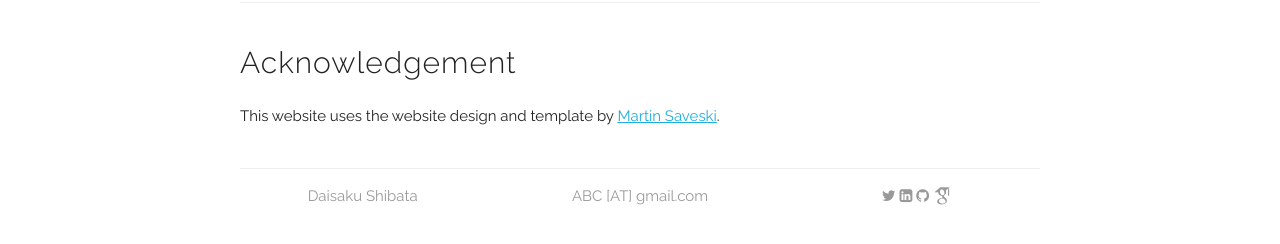
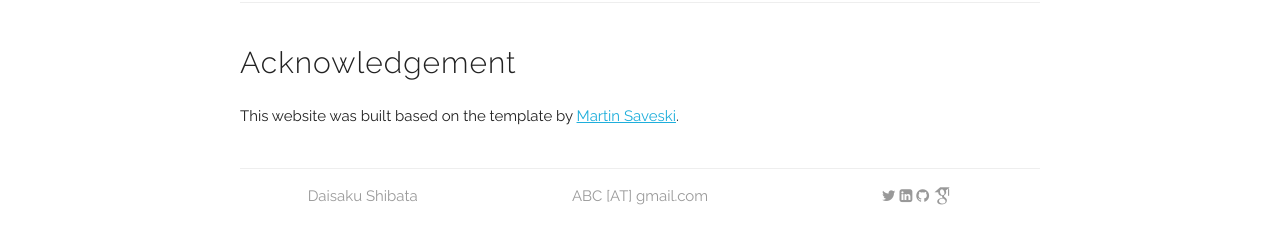
Before and after one commit to daisaku-ss/daisaku-ss.github.io, a Jekyll site: the page built from index.html, in a window 1280 px wide and 900 px high, scrolled down 1730 px. Shown: the part 652-896 px from the top of the window. Built offline with Jekyll 4.4.1, drawn with Linux system fonts in a browser that asks for light colours; some web fonts are replaced.

Commit message:
Add files via upload

```diff
--- a/index.html
+++ b/index.html
@@ -72,12 +72,21 @@
           <p>{{ paper.authors }}</p>
           <p><i>{{ paper.venue }}</i></p>
            <div class="paper-buttons">
-            {% if paper.paper_pdf %}
+
+            <!--{% if paper.paper_pdf %}
               <a class="button" href="{{ paper.paper_pdf | prepend: site.baseurl }}" target="_blank">Paper</a>
+            {% endif %}-->
+
+            {% if paper.paper_url %}
+              <a class="button" href="{{ paper.paper_url }}" target="_blank">Paper</a>
             {% endif %}
 
+            <!--{% if paper.slides %}
+              <a class="button" href="{{ paper.slides | prepend: site.baseurl }}" target="_blank">Slides</a>
+            {% endif %}-->
+
             {% if paper.slides %}
-              <a class="button" href="{{ paper.slides | prepend: site.baseurl }}" target="_blank">Slides</a>
+              <a class="button" href="{{ paper.slides }}" target="_blank">Slides</a>
             {% endif %}
 
             {% if paper.poster %}
@@ -207,5 +216,5 @@
 
 <div class="docs-section" id="template">
     <h4>Acknowledgement</h4>
-    This website uses the website design and template by <a href="https://github.com/msaveski/www_personal">Martin Saveski</a>.
+    This website was built based on the template by <a href="https://github.com/msaveski/www_personal">Martin Saveski</a>.
 </div>
```
